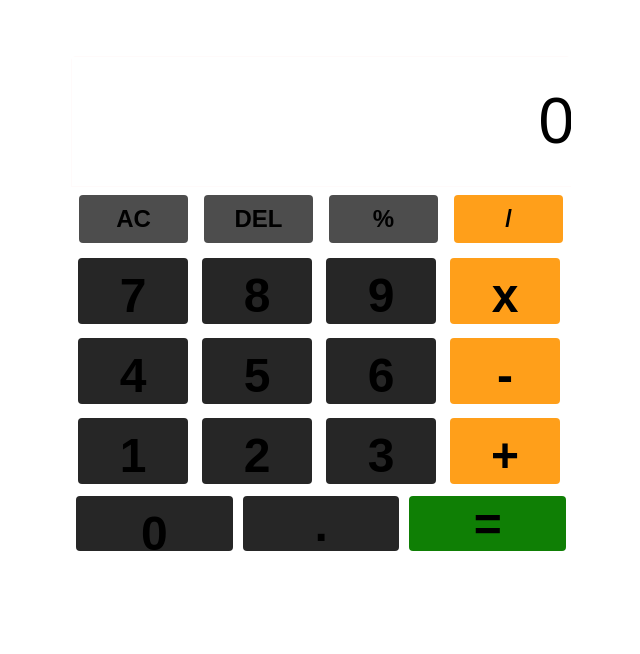
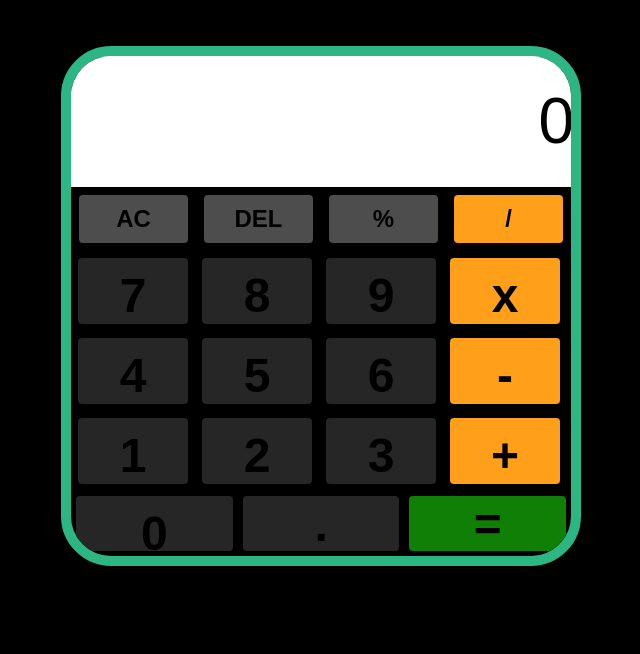
Before and after one commit to still-seeker/js-calculator, a plain HTML site: page index.html in a window 1280 px wide. Shown: the part 162-816 px from the top of the page, without its empty margins (319-959 px from the left). Drawn offline with Linux system fonts and the light colour scheme.

Commit message:
Emphasize the window background and calculator border

```diff
--- a/styles.css
+++ b/styles.css
@@ -5,6 +5,7 @@
     justify-content: center;
     align-items: center;
     height: 100vh;
+    background-color: black;
 }
 
 .heading{
@@ -14,8 +15,8 @@
 
 .container{
     display: flex;
-    border: 10px solid white;
-    border-radius: 15px;
+    border: 10px solid rgb(44, 182, 131);
+    border-radius: 50px;
     width: 500px;
     height: 500px;
     flex-direction: column;
```
